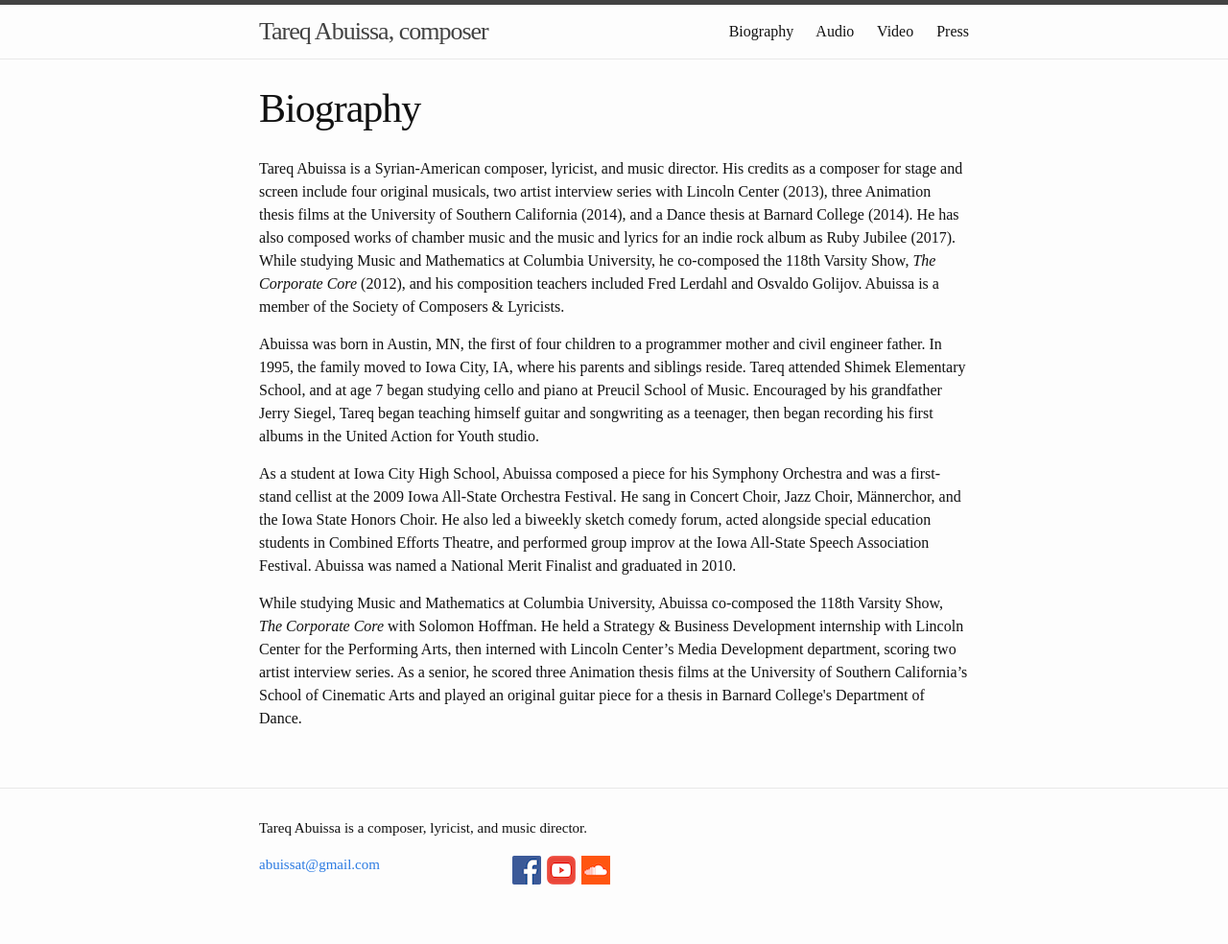
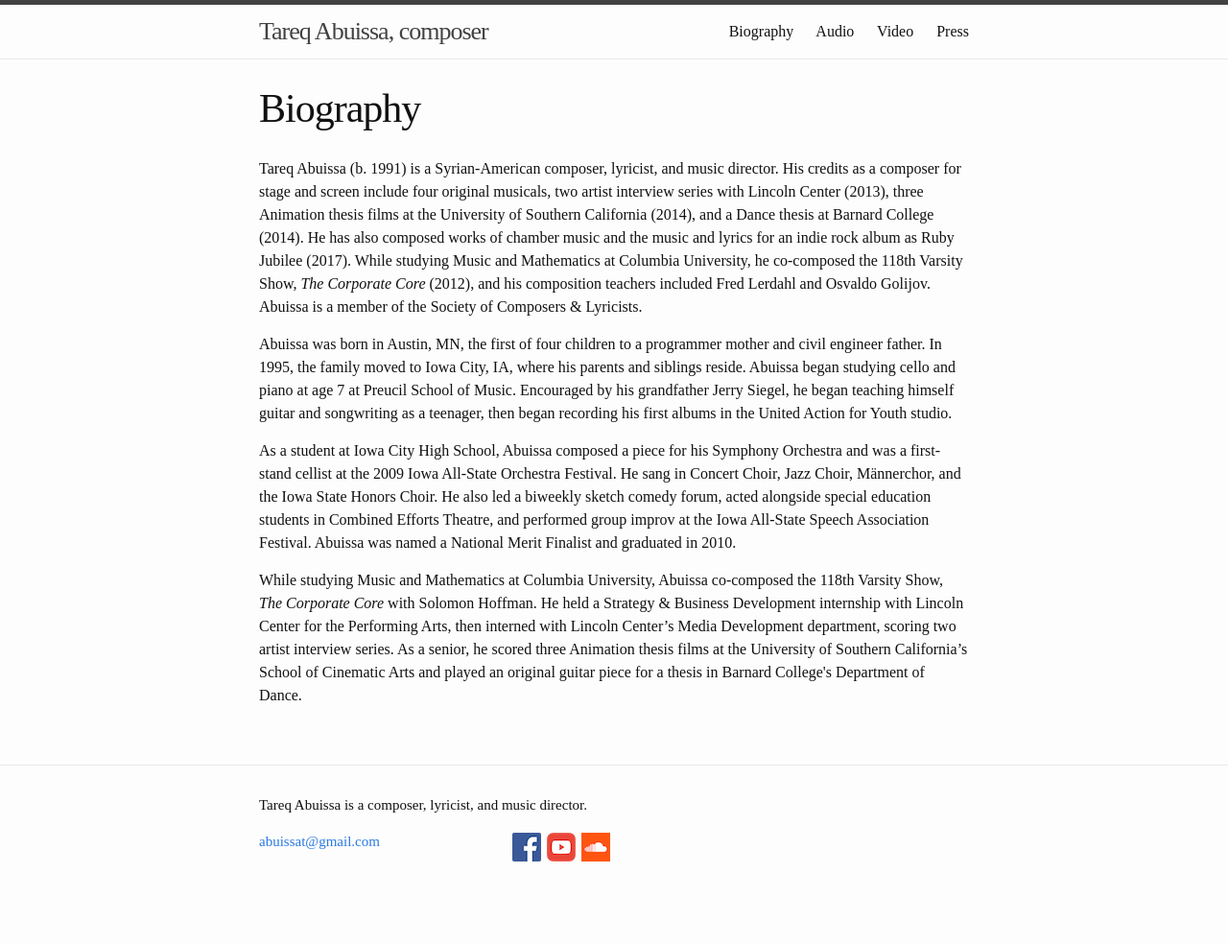
Before and after one commit to Tareq62/tareq.abuissa.net, a Jekyll site: the page built from biography.md, in a window 1280 px wide. Shown: the whole page at 96% size. Built offline with Jekyll 4.4.1, drawn with Linux system fonts in a browser that asks for light colours; after the commit the page ends 960 px from its top, so only the background shows below that.

Commit message:
Updated full biography

```diff
--- a/biography.md
+++ b/biography.md
@@ -4,9 +4,9 @@ title: Biography
 permalink: /biography/
 ---
 
-<p>Tareq Abuissa is a Syrian-American composer, lyricist, and music director. His credits as a composer for stage and screen include four original musicals, two artist interview series with Lincoln Center (2013), three Animation thesis films at the University of Southern California (2014), and a Dance thesis at Barnard College (2014). He has also composed works of chamber music and the music and lyrics for an indie rock album as Ruby Jubilee (2017). While studying Music and Mathematics at Columbia University, he co-composed the 118th Varsity Show, <i>The Corporate Core</i> (2012), and his composition teachers included Fred Lerdahl and Osvaldo Golijov. Abuissa is a member of the Society of Composers &amp; Lyricists.</p>
+<p>Tareq Abuissa (b. 1991) is a Syrian-American composer, lyricist, and music director. His credits as a composer for stage and screen include four original musicals, two artist interview series with Lincoln Center (2013), three Animation thesis films at the University of Southern California (2014), and a Dance thesis at Barnard College (2014). He has also composed works of chamber music and the music and lyrics for an indie rock album as Ruby Jubilee (2017). While studying Music and Mathematics at Columbia University, he co-composed the 118th Varsity Show, <i>The Corporate Core</i> (2012), and his composition teachers included Fred Lerdahl and Osvaldo Golijov. Abuissa is a member of the Society of Composers &amp; Lyricists.</p>
 
-<p>Abuissa was born in Austin, MN, the first of four children to a programmer mother and civil engineer father. In 1995, the family moved to Iowa City, IA, where his parents and siblings reside. Tareq attended Shimek Elementary School, and at age 7 began studying cello and piano at Preucil School of Music. Encouraged by his grandfather Jerry Siegel, Tareq began teaching himself guitar and songwriting as a teenager, then began recording his first albums in the United Action for Youth studio.</p>
+<p>Abuissa was born in Austin, MN, the first of four children to a programmer mother and civil engineer father. In 1995, the family moved to Iowa City, IA, where his parents and siblings reside. Abuissa began studying cello and piano at age 7 at Preucil School of Music. Encouraged by his grandfather Jerry Siegel, he began teaching himself guitar and songwriting as a teenager, then began recording his first albums in the United Action for Youth studio.</p>
 
 <p>As a student at Iowa City High School, Abuissa composed a piece for his Symphony Orchestra and was a first-stand cellist at the 2009 Iowa All-State Orchestra Festival. He sang in Concert Choir, Jazz Choir, Männerchor, and the Iowa State Honors Choir. He also led a biweekly sketch comedy forum, acted alongside special education students in Combined Efforts Theatre, and performed group improv at the Iowa All-State Speech Association Festival. Abuissa was named a National Merit Finalist and graduated in 2010.</p>
 
```
